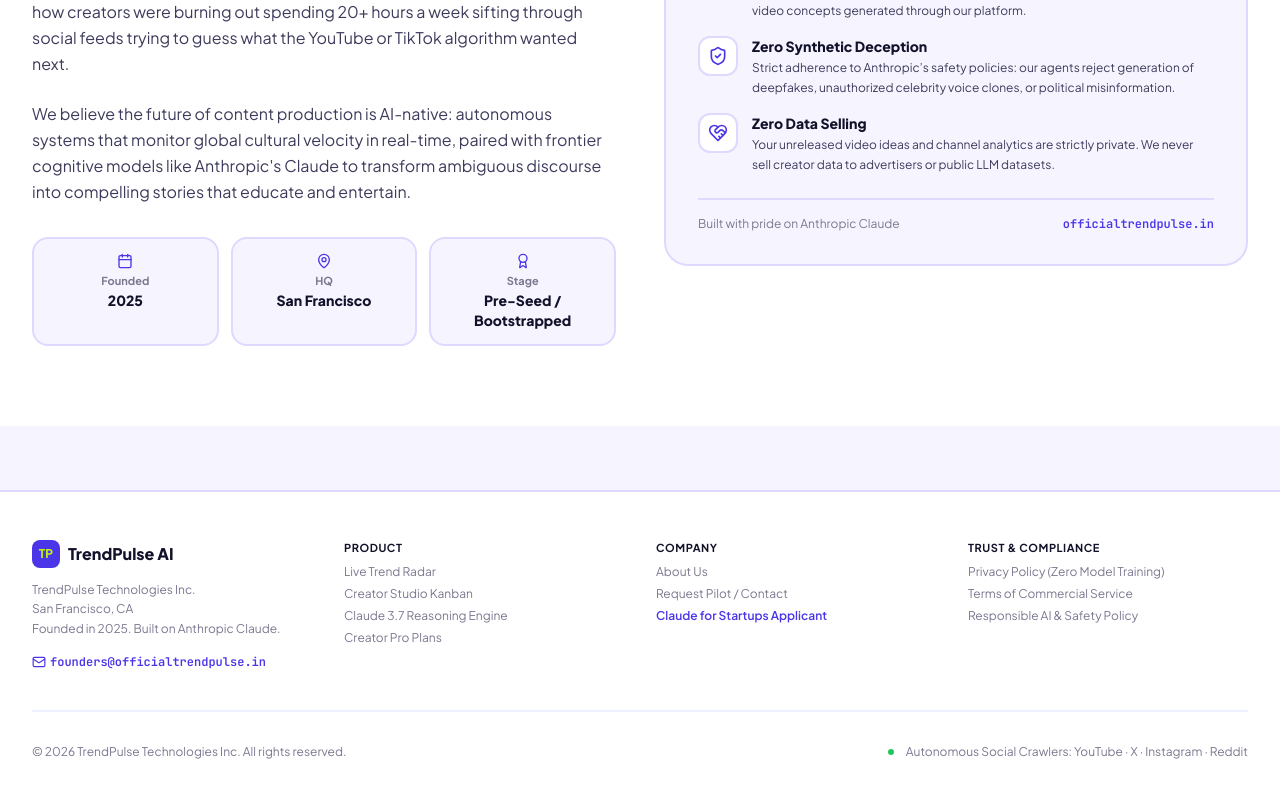
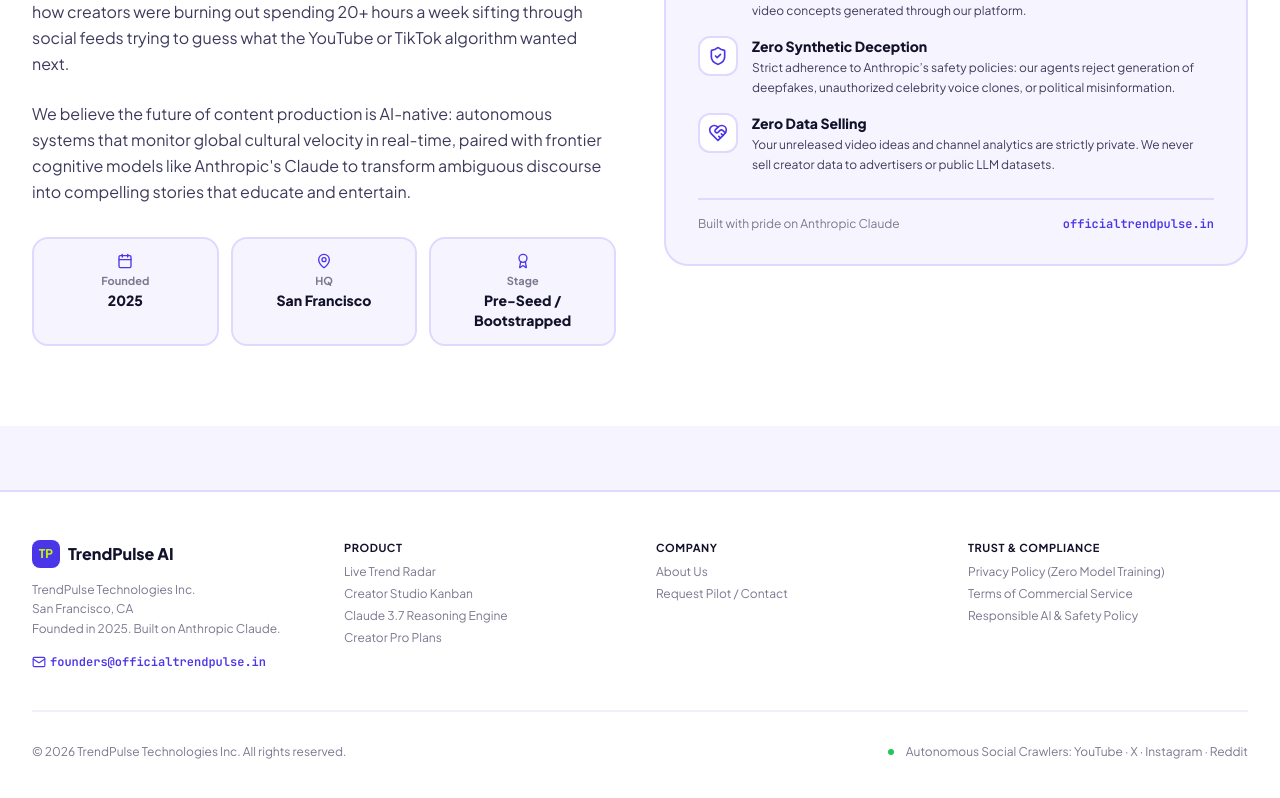
Before and after one commit to Arnavmv07/officialtrendpulse, a React (Vite) app: page / in a window 1280 px wide. Shown: the part 5800-6598 px from the top of the page. Built offline with nearby package versions, Linux system fonts and the light colour scheme; no server answers.

Commit message:
chore: remove mention of claude for startups applicant from footer

```diff
--- a/src/App.jsx
+++ b/src/App.jsx
@@ -361,7 +361,6 @@
               <ul className="space-y-1.5 text-ink-3">
                 <li><a href="#about" className="hover:text-brand">About Us</a></li>
                 <li><button onClick={() => { setContactModalRole('Creator / Founder'); setContactModalOpen(true); }} className="hover:text-brand">Request Pilot / Contact</button></li>
-                <li><span className="text-brand font-semibold">Claude for Startups Applicant</span></li>
               </ul>
             </div>
 
```
Also changed, not shown: 1 other file (tests, documents, lock files or other folders).
